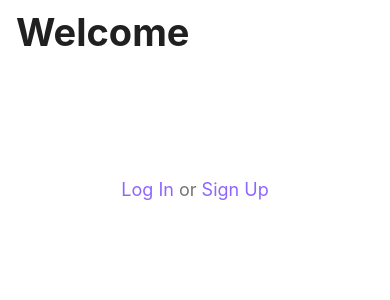
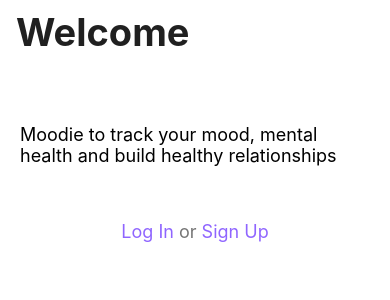
Before and after one commit to marylychee/moodie, a React Native app: screen / in a window 390 px wide. Shown: the top 300 px of the page. Built offline with nearby package versions, Linux system fonts and the light colour scheme.

Commit message:
welcome, and screen ui edits

```diff
--- a/App.js
+++ b/App.js
@@ -42,4 +42,5 @@ const screenOptions =  {
       fontSize: 38,
       color: darkGrey,
     },
+    headerBackTitle: '',
 }
--- a/src/screens/LogInScreen.js
+++ b/src/screens/LogInScreen.js
@@ -7,7 +7,7 @@ import { lightGrey, orange, grey, lightPurp } from '../../Styles'
 const LogInScreen = ({ navigation }) => {
   const [email, setEmail] = useState('');
   const [password, setPassword] = useState('');
-  const { textInput, login, loginSection, labelStyle, footer, errorView, forgot, link, lightLink } = styles;
+  const { textInput, login, loginSection, labelStyle, footer, errorView, foot, forgot, link, lightLink } = styles;
 
   return (
     <KeyboardAvoidingView behavior="padding" style={login}>
@@ -50,7 +50,7 @@ const LogInScreen = ({ navigation }) => {
       </View>
 
       <View style={footer}>
-          <Text style={{ color: grey }}>Don't have an account? </Text>
+          <Text style={foot}>Don't have an account? </Text>
           <Text style={link} onPress={() => navigation.navigate('Sign Up')}>Sign Up</Text>
       </View>
     </KeyboardAvoidingView>
@@ -63,6 +63,9 @@ const styles = StyleSheet.create({
     flexDirection: 'row',
     justifyContent: 'flex-end',
     alignItems: 'center',
+  },
+  foot: {
+    color: grey
   },
   footer: {
     justifyContent: 'center',
--- a/src/screens/SignupScreen.js
+++ b/src/screens/SignupScreen.js
@@ -8,7 +8,7 @@ const SignUpScreen = ({ navigation }) => {
   const [email, setEmail] = useState('');
   const [password, setPassword] = useState('');
 
-    const { textInputStyle, signup, signupSection, labelStyle, footer } = styles;
+    const { textInputStyle, signup, signupSection, labelStyle, footer, foot, link } = styles;
 
   return (
     <KeyboardAvoidingView behavior="padding" style={signup}>
@@ -47,8 +47,8 @@ const SignUpScreen = ({ navigation }) => {
       </View>
 
       <View style={footer}>
-          <Text style={{ color: grey }}> Already have an account? </Text>
-          <Text style={{ color: lightPurp }} onPress={() => navigation.navigate('Log In')}>Log In here</Text>
+          <Text style={foot}> Already have an account? </Text>
+          <Text style={link} onPress={() => navigation.navigate('Log In')}>Log In</Text>
       </View>
 
     </KeyboardAvoidingView>
@@ -63,6 +63,9 @@ const styles = StyleSheet.create({
     justifyContent: 'flex-end',
     alignItems: 'center',
   },
+  foot: {
+    color: grey,
+  },
   footer: {
     justifyContent: 'center',
     alignItems: 'center',
@@ -74,6 +77,10 @@ const styles = StyleSheet.create({
     flex: 1,
     color: orange,
     fontWeight: 'bold'
+  },
+  link: {
+    color: lightPurp,
+    fontWeight: "bold",
   },
   signup: {
     flex: 1,
--- a/src/screens/WelcomeScreen.js
+++ b/src/screens/WelcomeScreen.js
@@ -3,11 +3,12 @@ import { Text, StyleSheet, View, TextInput, KeyboardAvoidingView } from 'react-n
 import { grey, lightPurp } from '../../Styles';
 
 const WelcomeScreen = ({ navigation }) => {
-    const { welcomeSection, welcome, prompt, or } = styles;
+    const { welcomeSection, welcome, prompt, or, intro } = styles;
 
   return (
     <KeyboardAvoidingView behavior="padding" style={welcome}>
       <View style={welcomeSection}>
+        <Text style={intro}>Moodie to track your mood, mental health and build healthy relationships</Text>
       </View>
 
       <View style={welcomeSection}>
@@ -35,6 +36,9 @@ const styles = StyleSheet.create({
     padding: 20,
     paddingTop: 60,
   },
+  intro: {
+    fontSize: 18,
+  },
   prompt: {
     color: lightPurp,
     fontSize: 18,
```
